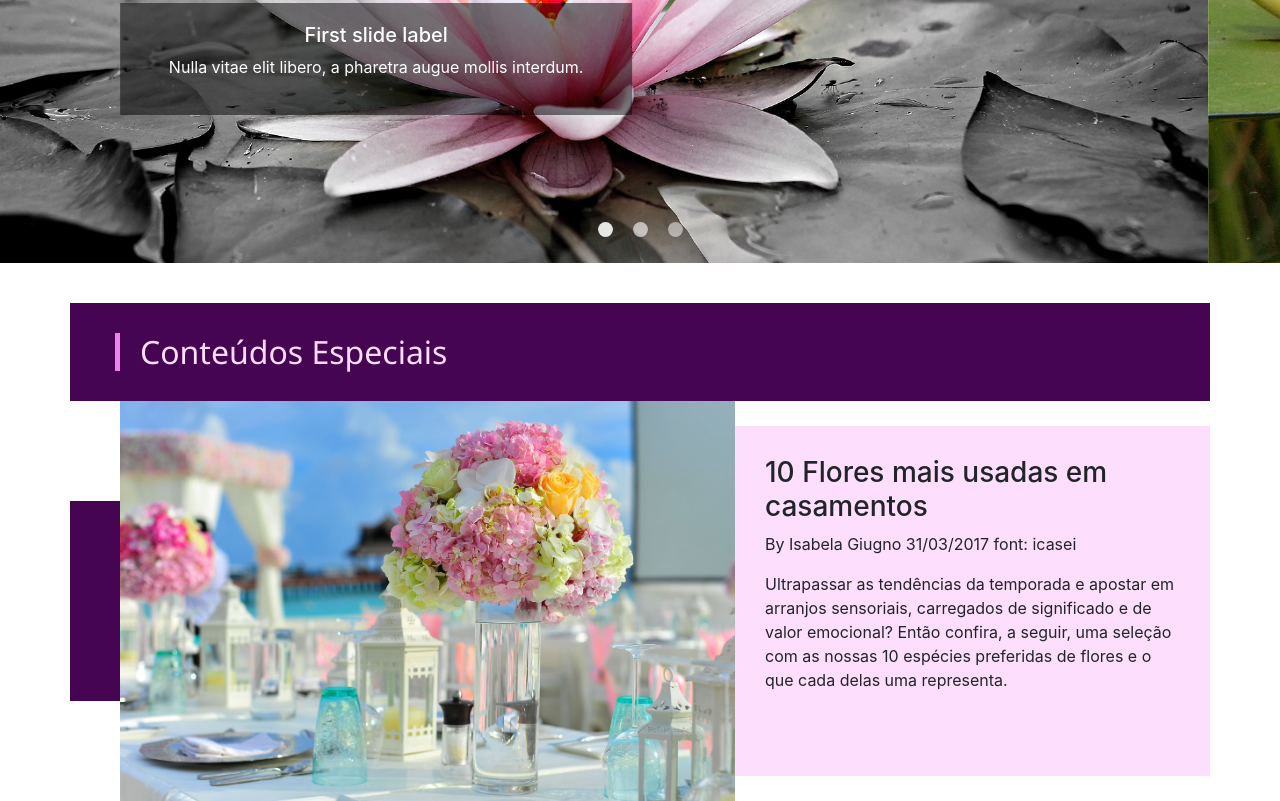
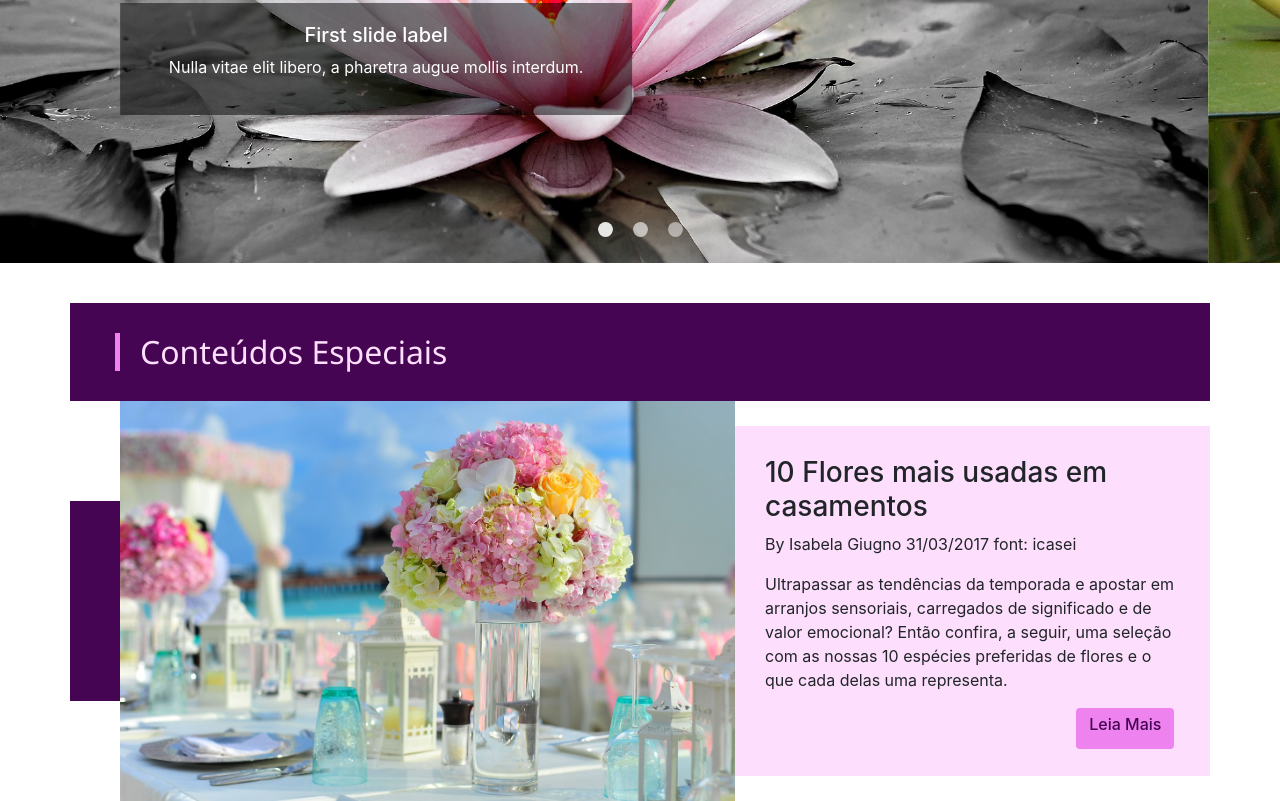
Before and after one commit to jenifferazevedo/J-Web-design-estudo, a plain HTML site: page sites de portfólio/catinho das flores/index.html in a window 1280 px wide. Shown: the part 457-1258 px from the top of the page. Drawn offline with nearby package versions, Linux system fonts and the light colour scheme.

Commit message:
botão de leia mais no conteudos especiais - teste2

```diff
--- a/sites de portfólio/catinho das flores/css/mystyle.css
+++ b/sites de portfólio/catinho das flores/css/mystyle.css
@@ -121,3 +121,15 @@ h2 {
     object-fit: cover;
     object-position: center;
 }
+
+#conteudosespeciais .btn {
+    background-color: violet;
+    margin-left: 75%;
+    color: rgb(70, 5, 83);
+    font-family: -apple-system, BlinkMacSystemFont, 'Segoe UI', Roboto, Oxygen, Ubuntu, Cantarell, 'Open Sans', 'Helvetica Neue', sans-serif;
+}
+
+#conteudosespeciais .btn:hover {
+    background-color:  rgb(70, 5, 83);
+    color: violet;
+}
--- a/sites de portfólio/catinho das flores/index.html
+++ b/sites de portfólio/catinho das flores/index.html
@@ -95,6 +95,7 @@
                     <p> Ultrapassar as tendências da temporada e apostar em arranjos sensoriais,
                     carregados de significado e de valor emocional? Então confira, a seguir,
                     uma seleção com as nossas 10 espécies preferidas de flores e o que cada delas uma representa.</p>
+                    <a class="btn" href="https://revista.icasei.com.br/significado-das-10-melhores-flores-para-casamento/"  target="_blank" role="button"><h6>Leia Mais</h6></a>
                 </div>
             </div>
         </div>
```
